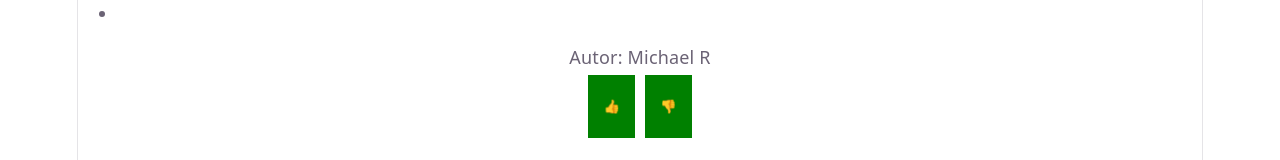
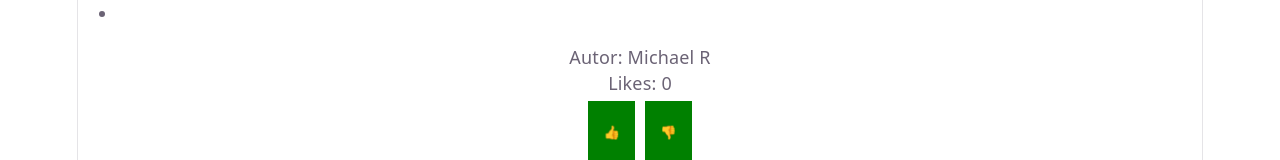
Before and after one commit to m-reinisch/reactproject1, a React (Vite) app: page / in a window 1280 px wide. Shown: the part 527-687 px from the top of the page. Built offline with nearby package versions, Linux system fonts and the light colour scheme.

Commit message:
React-State Coding

```diff
--- a/src/Article.tsx
+++ b/src/Article.tsx
@@ -1,7 +1,6 @@
 import Title from "./Title.tsx";
 import Image from "./Image.tsx";
-import LikeButton from "./LikeButton.tsx";
-import DislikeButton from "./DislikeButton.tsx";
+import Likes from "./Likes.tsx";
 import type {LocationsProps} from "./types.tsx";
 
 type ArticleProps= {
@@ -35,8 +34,7 @@ export default function Article(props: Readonly<ArticleEntry>) {
                 )}
             </ul>
             <p>Autor: {props.articleEntry.author}</p>
-            <LikeButton />
-            <DislikeButton />
+            <Likes />
         </article>
     )
 }
--- a/src/DislikeButton.tsx
+++ /dev/null
@@ -1,5 +0,0 @@
-export default function DislikeButton(){
-    return(
-        <button type="button">👎</button>
-    )
-}
--- a/src/LikeButton.tsx
+++ /dev/null
@@ -1,5 +0,0 @@
-export default function LikeButton() {
-    return(
-        <button type="button">👍</button>
-    )
-}
--- /dev/null
+++ b/src/Likes.tsx
@@ -0,0 +1,15 @@
+import {useState} from "react";
+
+export default function Likes() {
+    const [count, setCount]= useState<number>(0);
+
+    return(
+        <>
+            <p>Likes: {count}</p>
+            <button type="button" onClick={
+                ()=> setCount( count + 1 )}>👍</button>
+            <button type="button" onClick={
+                ()=> setCount( count - 1 )}>👎</button>
+        </>
+    )
+}
```
